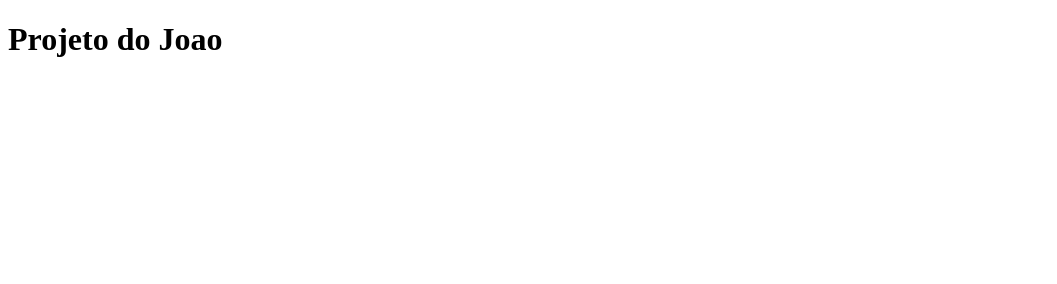
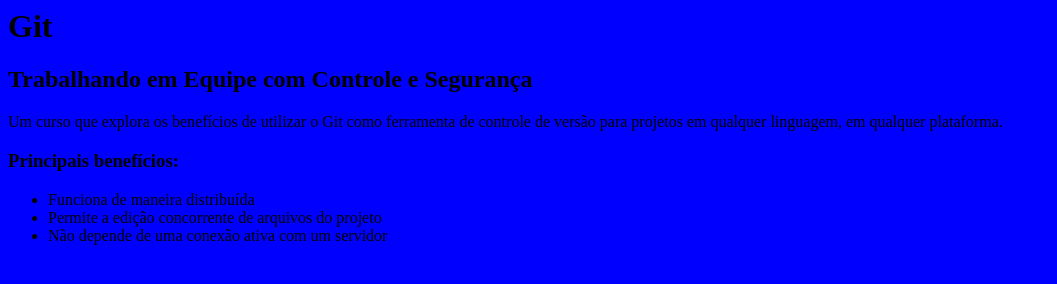
Before and after one commit to douglasbefore/curso-git, a plain HTML site: page index.html in a window 1280 px wide. Shown: the whole page, without its empty margins (0-1057 px from the left). Drawn offline with Linux system fonts and the light colour scheme.

Commit message:
inicio do design

```diff
--- /dev/null
+++ b/estilo.css
@@ -0,0 +1,3 @@
+body{
+	background-color: blue;
+}
--- a/index.html
+++ b/index.html
@@ -1,9 +1,18 @@
-<!DOCTYPE html>
 <html>
-<head>
-	<title></title>
-</head>
-<body>
-	<h1>Projeto do Joao</h1>
-</body>
+    <head>
+        <link rel="stylesheet" type="text/css" href="estilo.css">
+    </head>
+    <body>
+        <h1>Git</h1>
+        <h2>Trabalhando em Equipe com Controle e Segurança</h2>
+
+        <p>Um curso que explora os benefícios de utilizar o Git como ferramenta de controle de versão para projetos em qualquer linguagem, em qualquer plataforma.</p>
+
+        <h3>Principais benefícios:</h3>
+        <ul>
+            <li>Funciona de maneira distribuída</li>
+            <li>Permite a edição concorrente de arquivos do projeto</li>
+            <li>Não depende de uma conexão ativa com um servidor</li>
+        </ul>
+    </body>
 </html>
```
